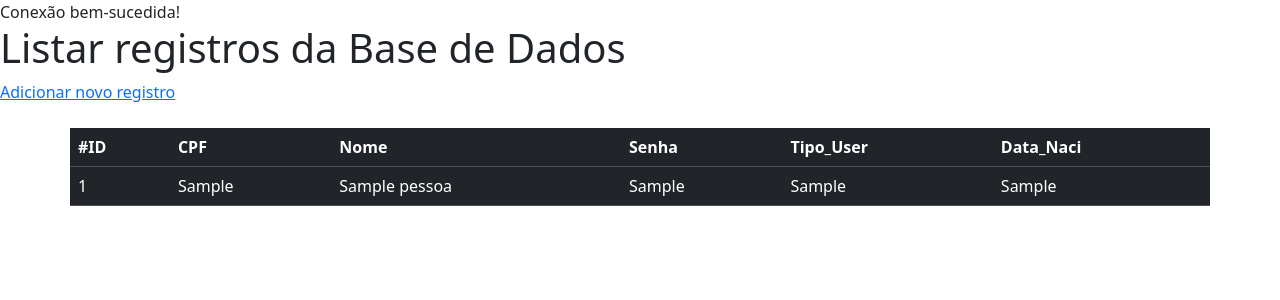
After one commit to CaioScatolino/projetonovaescola, a PHP site: page /dashboard/index_dash_apagar.php in a window 1280 px wide. The commit adds this page. Shown: the top 300 px of the page. Run offline with PHP 8.4, Linux system fonts and the light colour scheme; tables that the repository leaves empty or names only in its code hold one stand-in row (values such as "Sample post").

Commit message:
Adiconando listagem dos cadastros

```diff
--- /dev/null
+++ b/dashboard/index_dash_apagar.php
@@ -0,0 +1,62 @@
+<?php
+
+require_once("../adm/conexao.php");
+
+$sql = "SELECT * FROM pessoas";
+$comando = $pdo->prepare($sql);
+$comando->execute();
+
+// verificar se existe no banco de dados
+
+?>
+
+<!DOCTYPE html>
+<html lang="pt-BR">
+
+<head>
+    <meta charset="UTF-8">
+    <meta http-equiv="X-UA-Compatible" content="IE=edge">
+    <meta name="viewport" content="width=device-width, initial-scale=1.0">
+    <title>Listar PHP</title>
+    <link href="https://cdn.jsdelivr.net/npm/bootstrap@5.3.0-alpha1/dist/css/bootstrap.min.css" rel="stylesheet" integrity="sha384-GLhlTQ8iRABdZLl6O3oVMWSktQOp6b7In1Zl3/Jr59b6EGGoI1aFkw7cmDA6j6gD" crossorigin="anonymous">
+</head>
+
+<body>
+    <h1>Listar registros da Base de Dados</h1>
+    <a href="cadastrar.php">Adicionar novo registro</a><br><br>
+    <table class="container table table-dark table-hover">
+        <thead class="table-dark">
+            <tr>
+                <th>#ID</th>
+                <th>CPF</th>
+                <th>Nome</th>
+                <th>Senha</th>
+                <th>Tipo_User</th>
+                <th>Data_Naci</th>
+            </tr>
+        </thead>
+        <tbody>
+            <?php
+            while ($pessoas = $comando->fetch(PDO::FETCH_ASSOC)) {
+            ?>
+
+                <tr>
+
+                    <td> <?php echo $pessoas['id'] ?></td>
+                    <td><?php echo $pessoas['cpf'] ?></td>
+                    <td><?php echo $pessoas['nome'] ?></td>
+                    <td><?php echo $pessoas['senha'] ?></td>
+                    <td><?php echo $pessoas['tipo_user'] ?></td>
+                    <td><?php echo $pessoas['data_nasc'] ?></td>
+
+                </tr>
+            <?php
+            }
+            ?>
+
+        </tbody>
+    </table>
+    <script src="https://cdn.jsdelivr.net/npm/bootstrap@5.3.0-alpha1/dist/js/bootstrap.bundle.min.js" integrity="sha384-w76AqPfDkMBDXo30jS1Sgez6pr3x5MlQ1ZAGC+nuZB+EYdgRZgiwxhTBTkF7CXvN" crossorigin="anonymous"></script>
+</body>
+
+</html>
```
Also changed, not shown: valida_login.php (+11 -10 lines).
